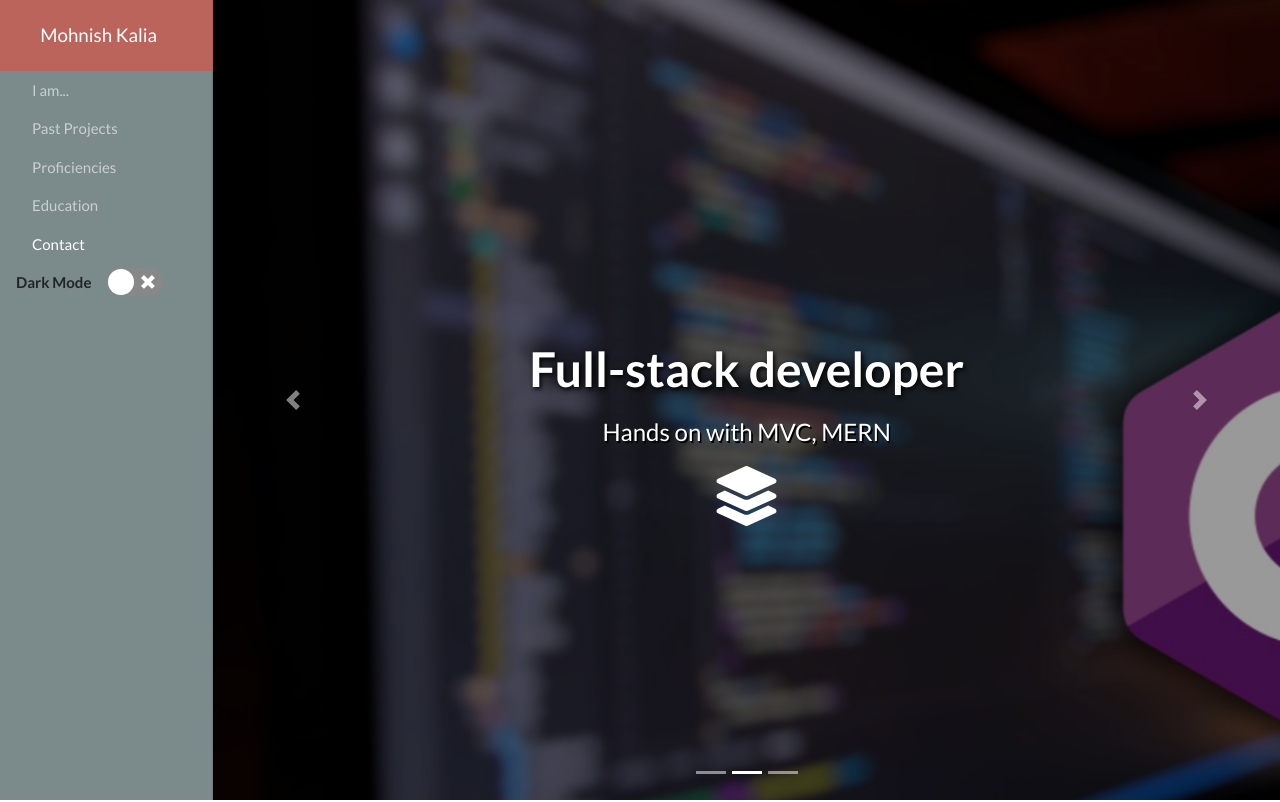
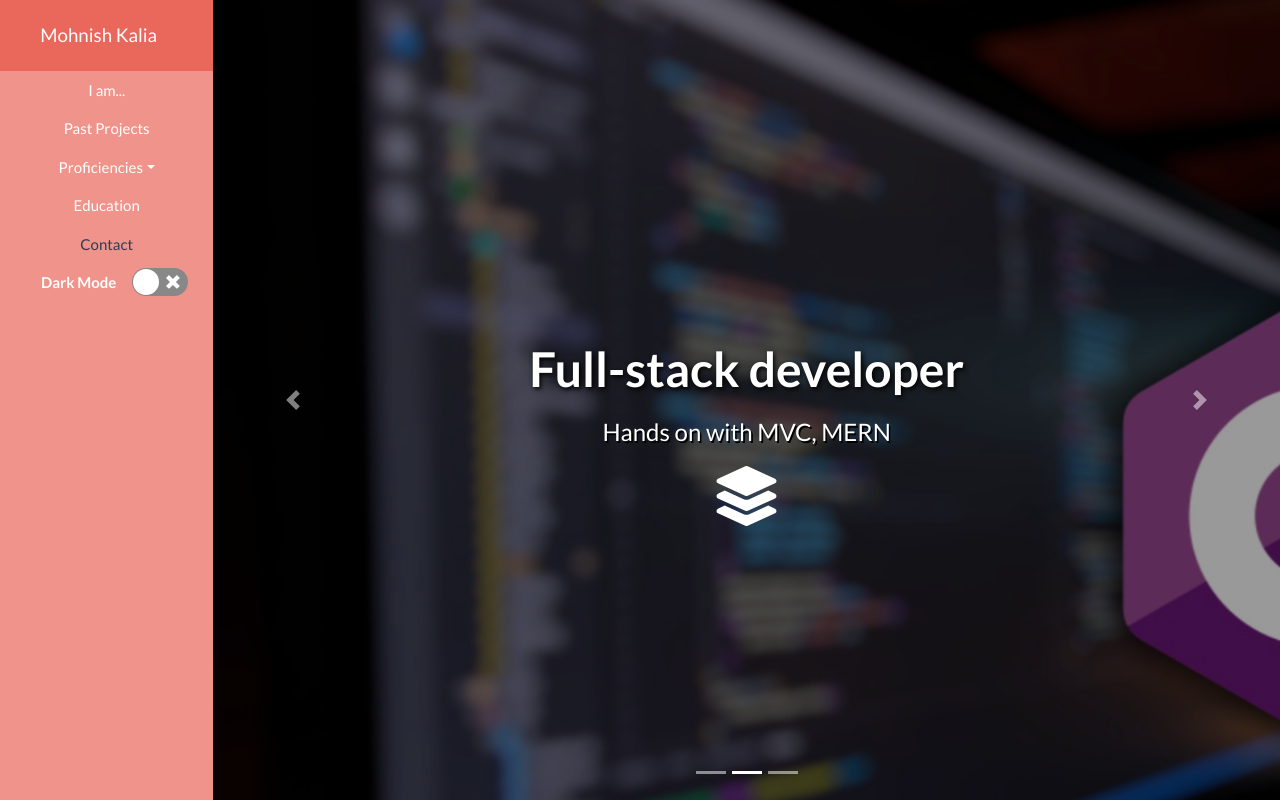
Before and after one commit to MohnishKalia/MohnishKalia.github.io, a React (Create React App) app: page / in a window 1280 px wide. Shown: the top 802 px of the page. Built offline with nearby package versions, Linux system fonts and the light colour scheme.

Commit message:
Removed excess and refactored darkmode

```diff
--- a/src/App.css
+++ b/src/App.css
@@ -6,7 +6,7 @@ body {
   background: rgba(231, 76, 60, 0.6)!important;
 }
 
-.carousel-inner > .carousel-item {
+.carousel-inner>.carousel-item {
   height: 100vh;
 }
 
@@ -16,10 +16,12 @@ body {
   left: 0;
   right: 0;
 }
+
 .carousel-caption h1 {
   font-size: 3rem;
   text-shadow: 0.1rem 0.1rem 0.3rem black;
 }
+
 .carousel-caption p {
   font-size: 1.5rem;
   text-shadow: 0.1rem 0.1rem black;
@@ -35,32 +37,3 @@ body {
   right: 0;
   background: rgba(0, 0, 0, 0.4);
 }
-
-/*
- * Sidebar
- */
-
- .sidebar {
-  position: fixed;
-  top: 0;
-  bottom: 0;
-  left: 0;
-  z-index: 100; /* Behind the navbar */
-  padding: 0;
-  box-shadow: inset -1px 0 0 rgba(0, 0, 0, .1);
-}
-
-.sidebar-sticky {
-  position: -webkit-sticky;
-  position: sticky;
-  height: calc(100vh - 48px);
-  overflow-x: hidden;
-  overflow-y: auto; /* Scrollable contents if viewport is shorter than content. */
-}
-
-.sidebar-sticky .nav .nav-link {
-  color: rgba(255,255,255,0.6);
-}
-.sidebar-sticky .nav .nav-link.active {
-  color: rgba(255,255,255,1);
-}
--- a/src/App.tsx
+++ b/src/App.tsx
@@ -1,4 +1,4 @@
-import React, { useState, useContext } from 'react';
+import React, { useState, useContext, useEffect } from 'react';
 import Header from './components/Header'
 import Switch from 'react-switch'
 import Main from './components/Main'
@@ -21,40 +21,41 @@ const App = () => {
 }
 
 export const MainHeader = () =>
-    <nav className="spiers col-md-2 p-0 d-none d-md-block bg-dark sidebar">
-        <div className="sidebar-sticky">
-            <div className="navbar navbar-dark d-flex justify-content-center">
-                <a className="navbar-brand" href="#iam">Mohnish Kalia</a>
+    <nav className="spiers navbar navbar-dark fixed-top col-md-2 d-none d-md-block p-0 vh-100">
+        <div className="navbar navbar-dark d-flex justify-content-center">
+            <a className="navbar-brand" href="#iam">Mohnish Kalia</a>
+        </div>
+        <div className="nav navbar-nav flex-column text-center">
+            <a className="nav-item nav-link" href="#iam">I am...</a>
+            <a className="nav-item nav-link" href="#cards">Past Projects</a>
+            <div className="dropdown">
+                <a className="nav-item nav-link dropdown-toggle" data-toggle="dropdown" href="#/" role="button" aria-haspopup="true" aria-expanded="false">Proficiencies</a>
+                <div className="dropdown-menu">
+                    <a className="dropdown-item" href="#backend">Backend</a>
+                    <a className="dropdown-item" href="#webdevkit">Web Devkit</a>
+                    <a className="dropdown-item" href="#scripting">Scripting</a>
+                    <a className="dropdown-item" href="#softwaredev">Software Development</a>
+                </div>
             </div>
-            <div className="nav flex-column">
-                <a className="nav-link" href="#iam">I am...</a>
-                <a className="nav-link" href="#cards">Past Projects</a>
-                <a className="nav-link" href="#profs">Proficiencies</a>
-                <a className="nav-link" href="#edu">Education</a>
-                <a className="nav-link" href="#footer">Contact</a>
-                <DarkModeForm />
-            </div>
+            <a className="nav-item nav-link" href="#edu">Education</a>
+            <a className="nav-item nav-link" href="#footer">Contact</a>
+            <DarkModeForm />
         </div>
     </nav>
 
 export const DarkModeForm = () => {
     const elt = document.getElementById('theme') as HTMLLinkElement;
 
-    const [theme, setTheme] = useState(matchMedia('(prefers-color-scheme: dark)').matches);
-    const [, setContext] = useContext(ThemeContext);
+    const [context, setContext] = useContext(ThemeContext);
 
-    const changeTheme = (dark: boolean) => { if (elt) elt.href = `https://stackpath.bootstrapcdn.com/bootswatch/4.4.1/${dark ? 'darkly' : 'flatly'}/bootstrap.min.css` }
-
-    changeTheme(theme);
+    useEffect(() => {
+        if (elt) elt.href = `https://stackpath.bootstrapcdn.com/bootswatch/4.4.1/${context ? 'darkly' : 'flatly'}/bootstrap.min.css`
+    }, [context, elt]);
 
     return (
-        <form className="form-inline">
+        <form className="form-inline justify-content-center mt-auto">
             <span className="navbar-text ml-0 ml-sm-3 mr-3 font-weight-bold">Dark Mode</span>
-            <Switch onChange={theme => {
-                setTheme(theme);
-                changeTheme(theme);
-                setContext(theme);
-            }} checked={theme} />
+            <Switch onChange={theme => setContext(theme)} checked={context} />
         </form>
     );
 }
```
